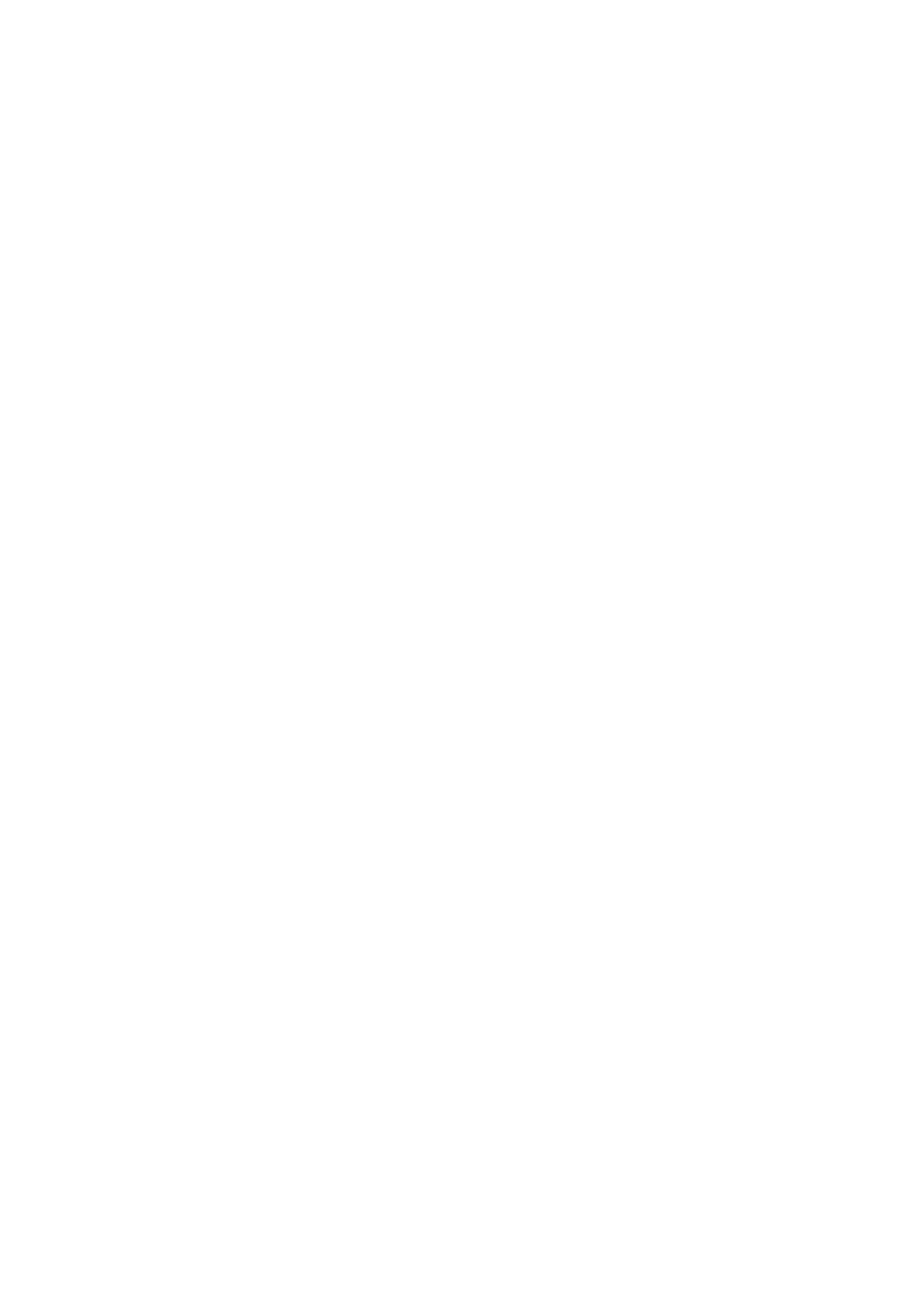
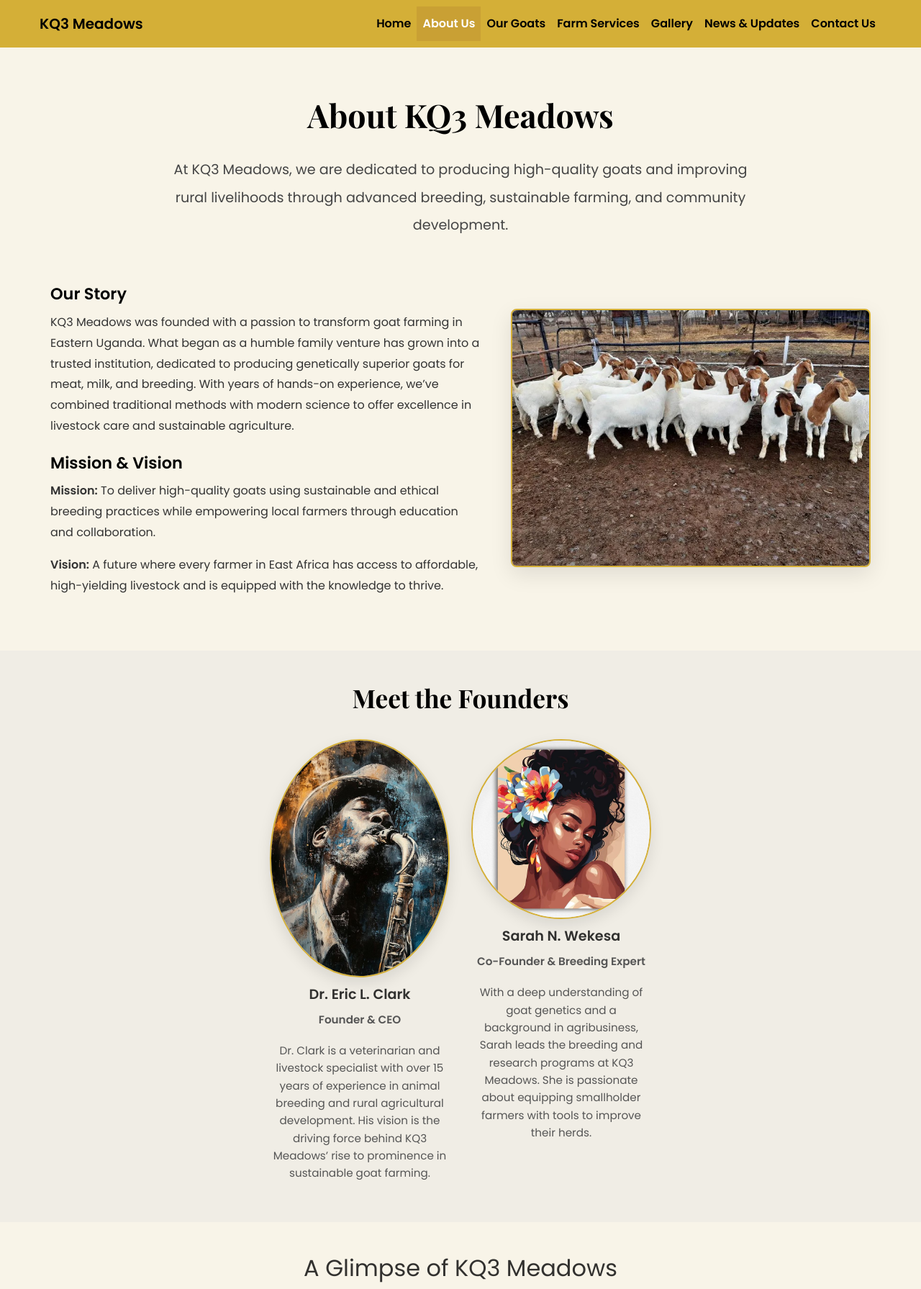
Before and after one commit to Areliano/goatbreeding-farm, a Django app: page /about/ in a window 1280 px wide. Before the commit the part shown is empty. Shown: the top 1791 px of the page at 72% size. Before the commit the page ends 800 px from the top, so only its background shows below. Run offline with Django 4.2, Linux system fonts and the light colour scheme; data comes from the database, SQL or seed files in the repository; both versions use the stored data as it was after the commit; some libraries are stand-ins or nearby versions.

Commit message:
added about page

```diff
--- a/breedingfarm/admin.py
+++ b/breedingfarm/admin.py
@@ -2,6 +2,10 @@ from django.contrib import admin
 
 # Register your models here.
 
-from .models import Homepage
+from .models import Homepage, About, Founder
 
 admin.site.register(Homepage)
+
+admin.site.register(About)
+
+admin.site.register(Founder)
--- a/breedingfarm/models.py
+++ b/breedingfarm/models.py
@@ -6,3 +6,21 @@ class Homepage(models.Model):
 
     def __str__(self):
         return self.heading
+
+class About(models.Model):
+    story = models.TextField()
+    mission = models.TextField()
+    vision = models.TextField()
+    image = models.ImageField(upload_to='about/', default='about/farm-default.jpg')
+
+    def __str__(self):
+        return "About KQ3 Meadows"
+
+class Founder(models.Model):
+    name = models.CharField(max_length=100)
+    title = models.CharField(max_length=100)
+    bio = models.TextField(blank=True)
+    photo = models.ImageField(upload_to='founders/', default='founders/default.jpg')
+
+    def __str__(self):
+        return self.name
--- a/breedingfarm/templates/breedingfarm/about.html
+++ b/breedingfarm/templates/breedingfarm/about.html
@@ -0,0 +1,192 @@
+{% extends 'breedingfarm/common.html' %}
+{% load static %}
+
+{% block title %}About Us | KQ3 Meadows{% endblock %}
+
+{% block head %}
+<style>
+  .about-section {
+    padding: 60px 20px;
+    background-color: #f8f4e8;
+    font-family: 'Poppins', sans-serif;
+    color: #333;
+  }
+
+  .about-heading {
+    font-family: 'Playfair Display', serif;
+    font-size: 2.8rem;
+    font-weight: 700;
+    color: #000;
+    margin-bottom: 1.5rem;
+    text-align: center;
+  }
+
+  .about-subheading {
+    font-size: 1.2rem;
+    text-align: center;
+    max-width: 800px;
+    margin: 0 auto 40px auto;
+    color: #444;
+  }
+
+  .about-content {
+    display: flex;
+    flex-wrap: wrap;
+    align-items: center;
+    justify-content: center;
+    gap: 40px;
+  }
+
+  .about-text {
+    flex: 1;
+    min-width: 280px;
+    max-width: 600px;
+  }
+
+  .about-text h3 {
+    font-weight: 600;
+    font-size: 1.4rem;
+    margin-top: 20px;
+    color: #000;
+  }
+
+  .about-text p {
+    font-size: 1rem;
+    line-height: 1.8;
+    margin-bottom: 1rem;
+  }
+
+  .about-image {
+    flex: 1;
+    min-width: 280px;
+    max-width: 500px;
+  }
+
+  .about-image img {
+    width: 100%;
+    border-radius: 8px;
+    border: 2px solid #d4af37;
+    box-shadow: 0 10px 30px rgba(0,0,0,0.1);
+  }
+
+  .team-section {
+    padding: 40px 20px;
+    background-color: #f0ede5;
+    text-align: center;
+  }
+
+  .team-section h2 {
+    font-family: 'Playfair Display', serif;
+    font-size: 2.2rem;
+    margin-bottom: 30px;
+    color: #000;
+  }
+
+  .team-members {
+    display: flex;
+    flex-wrap: wrap;
+    gap: 30px;
+    justify-content: center;
+  }
+
+  .member {
+    width: 250px;
+  }
+
+  .member img {
+    width: 100%;
+    border-radius: 50%;
+    border: 2px solid #d4af37;
+    box-shadow: 0 8px 20px rgba(0,0,0,0.1);
+  }
+
+  .member h4 {
+    font-size: 1.2rem;
+    font-weight: 600;
+    margin: 10px 0 5px 0;
+  }
+
+  .member p {
+    font-size: 0.95rem;
+    color: #555;
+  }
+
+  .video-section {
+    background-color: #f8f4e8;
+    padding: 40px 20px;
+    text-align: center;
+  }
+
+  .video-section iframe {
+    width: 100%;
+    max-width: 720px;
+    height: 400px;
+    border: 3px solid #d4af37;
+    border-radius: 8px;
+  }
+  .founder-bio {
+  font-size: 0.92rem;
+  color: #444;
+  margin-top: 8px;
+  line-height: 1.6;
+}
+  .founder-bio {
+  font-size: 0.92rem;
+  color: #444;
+  margin-top: 8px;
+  line-height: 1.6;
+}
+
+
+</style>
+{% endblock %}
+
+{% block body %}
+<section class="about-section">
+  <h1 class="about-heading">About KQ3 Meadows</h1>
+  <p class="about-subheading">At KQ3 Meadows, we are dedicated to producing high-quality goats and improving rural livelihoods through advanced breeding, sustainable farming, and community development.</p>
+
+  {% if about %}
+  <div class="about-content">
+    <div class="about-text">
+      <h3>Our Story</h3>
+      <p>{{ about.story }}</p>
+
+      <h3>Mission & Vision</h3>
+      <p><strong>Mission:</strong> {{ about.mission }}</p>
+      <p><strong>Vision:</strong> {{ about.vision }}</p>
+    </div>
+    <div class="about-image">
+      <img src="{{ about.image.url }}" alt="KQ3 Meadows Farm Overview">
+    </div>
+  </div>
+  {% else %}
+    <p style="text-align:center; color: red;">❌ No About content found. Please upload from admin.</p>
+  {% endif %}
+</section>
+
+<section class="team-section">
+  <h2>Meet the Founders</h2>
+  {% if founders %}
+  <div class="team-members">
+    {% for founder in founders %}
+    <div class="member">
+      <img src="{{ founder.photo.url }}" alt="{{ founder.name }}">
+      <h4>{{ founder.name }}</h4>
+      <p><strong>{{ founder.title }}</strong></p>
+      <p class="founder-bio">{{ founder.bio }}</p>
+    </div>
+    {% endfor %}
+  </div>
+  {% else %}
+    <p style="color: red;">❌ No founder profiles available. Add them via the admin panel.</p>
+  {% endif %}
+</section>
+
+
+<section class="video-section">
+  <h2>A Glimpse of KQ3 Meadows</h2>
+
+  <iframe width="560" height="315" src="https://www.youtube.com/embed/0Jy1CoSKpIU?si=RwJQx1lohIyUTWSA" title="YouTube video player" frameborder="0" allow="accelerometer; autoplay; clipboard-write; encrypted-media; gyroscope; picture-in-picture; web-share" referrerpolicy="strict-origin-when-cross-origin" allowfullscreen></iframe>
+</section>
+{% endblock %}
--- a/breedingfarm/templates/breedingfarm/common.html
+++ b/breedingfarm/templates/breedingfarm/common.html
@@ -7,7 +7,7 @@
     <meta name="viewport"
           content="width=device-width, initial-scale=1.0">
     <meta http-equiv="X-UA-Compatible" content="ie=edge">
-    <title>{% block title %}KQ3 Goat Breeding Farm{% endblock %}</title>
+    <title>{% block title %}KQ3 Meadows{% endblock %}</title>
 
     <!-- Google Fonts -->
     <link href="https://fonts.googleapis.com/css2?family=Playfair+Display:wght@700&family=Poppins:wght@300;400;500;600&display=swap" rel="stylesheet">
@@ -85,7 +85,7 @@
 
 <nav class="navbar navbar-expand-lg navbar-light ftco_navbar">
     <div class="container">
-        <a class="navbar-brand" href="{% url 'homepage' %}">KQ3 Goat Breeding Farm</a>
+        <a class="navbar-brand" href="{% url 'homepage' %}">KQ3 Meadows</a>
         <button class="navbar-toggler" type="button" data-toggle="collapse" data-target="#ftco-nav"
                 aria-controls="ftco-nav" aria-expanded="false" aria-label="Toggle navigation">
             <span class="navbar-toggler-icon"></span>
--- a/breedingfarm/views.py
+++ b/breedingfarm/views.py
@@ -1,12 +1,19 @@
 from django.shortcuts import render
-from .models import Homepage
+from .models import Homepage, About, Founder
+
 
 def homepage(request):
     homepage = Homepage.objects.first()
     return render(request, 'breedingfarm/homepage.html', {'homepage': homepage, 'nav': 'homepage'})
 
 def about(request):
-    return render(request, 'breedingfarm/about.html', {'nav': 'about'})
+    about = About.objects.first()
+    founders = Founder.objects.all()
+    return render(request, 'breedingfarm/about.html', {
+        'about': about,
+        'founders': founders,
+        'nav': 'about'
+    })
 
 def breeds(request):
     return render(request, 'breedingfarm/breeds.html', {'nav': 'breeds'})
```
Also changed, not shown: breedingfarm/migrations/0002_about_founder.py (added), db.sqlite3, media/about/boer.jpg (added), media/founders/6484fd9c-66c2-4c39-a914-67acadd8c673.jpeg (added), media/founders/c9017d36-6723-4182-8ff2-c859318015ed.jpeg (added), media/founders/f588fe79-3c27-494b-b1e3-b7e53862ffcc.jpeg (added).
